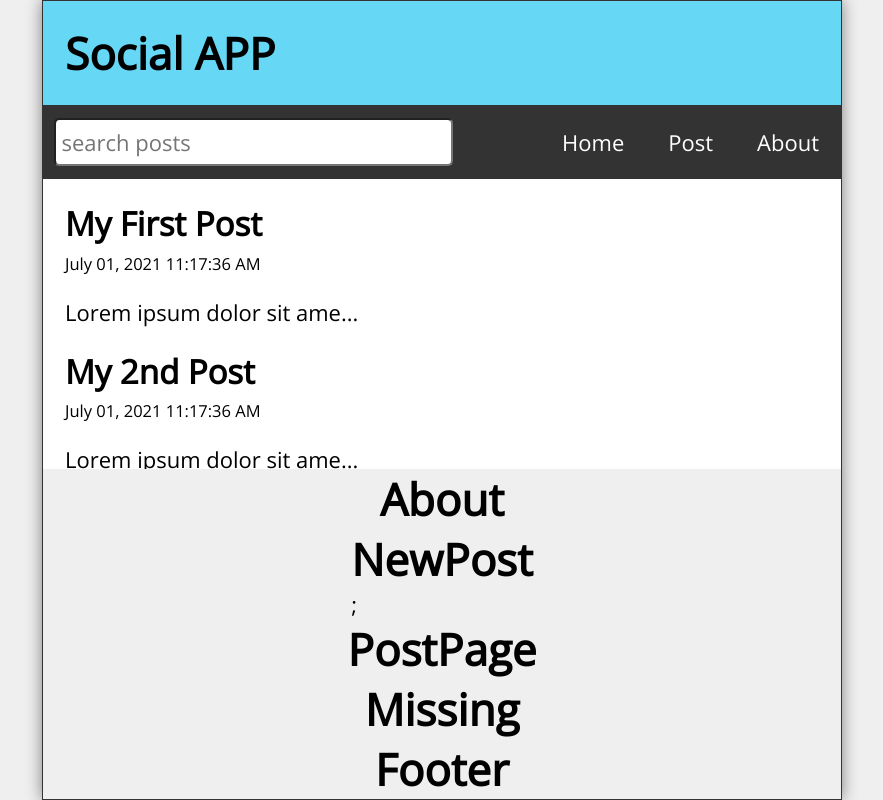
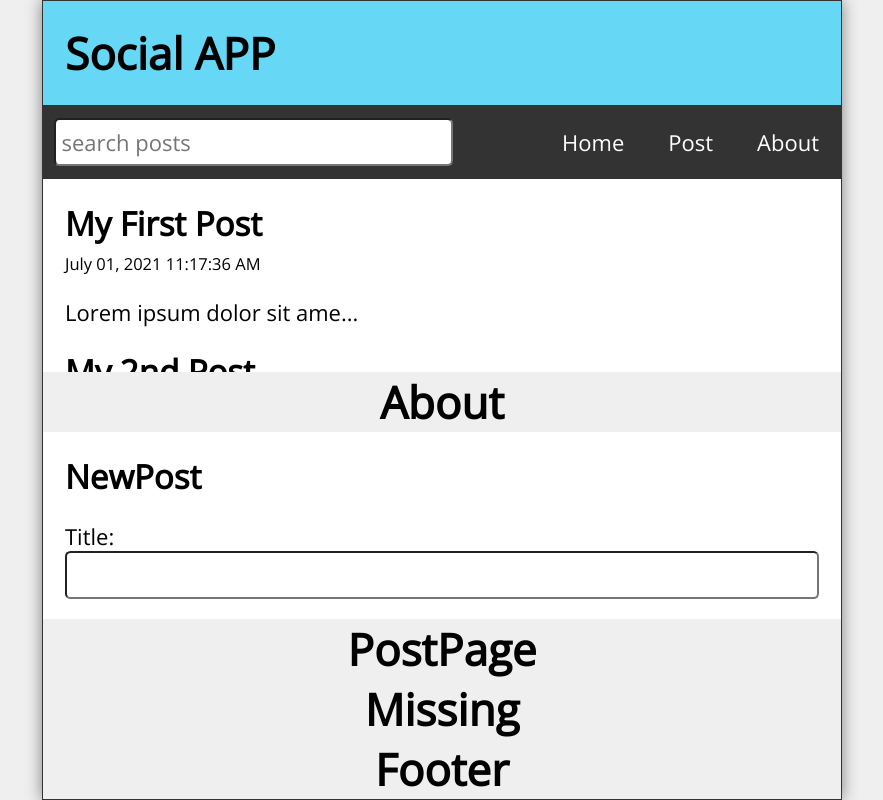
Before and after one commit to Manikandan1818/Social, a React (Create React App) app: page /post in a window 1280 px wide. Shown: the whole page, without its empty margins (198-1081 px from the left). Built offline with nearby package versions, Linux system fonts and the light colour scheme.

Commit message:
New post page created!

```diff
--- a/src/NewPost.jsx
+++ b/src/NewPost.jsx
@@ -1,9 +1,33 @@
 import React from "react";
 
-const NewPost = () => {
+const NewPost = ({
+  handleSubmit,
+  postTitle,
+  setPostTitle,
+  postBody,
+  setPostBody,
+}) => {
   return (
-    <main>
-      <h1>NewPost</h1>;
+    <main className="NewPost">
+      <h2>NewPost</h2>
+      <form className="newPostForm" onSubmit={handleSubmit}>
+        <label htmlFor="postTitle">Title:</label>
+        <input
+          id="postTitle"
+          type="text"
+          required
+          value={postTitle}
+          onChange={(e) => setPostTitle(e.target.value)}
+        />
+        <label htmlFor="postBody">Post:</label>
+        <textarea
+          id="postBody"
+          required
+          value={postBody}
+          onChange={(e) => setPostBody(e.target.value)}
+        />
+        <button type="submit">Submit</button>
+      </form>
     </main>
   );
 };
```
